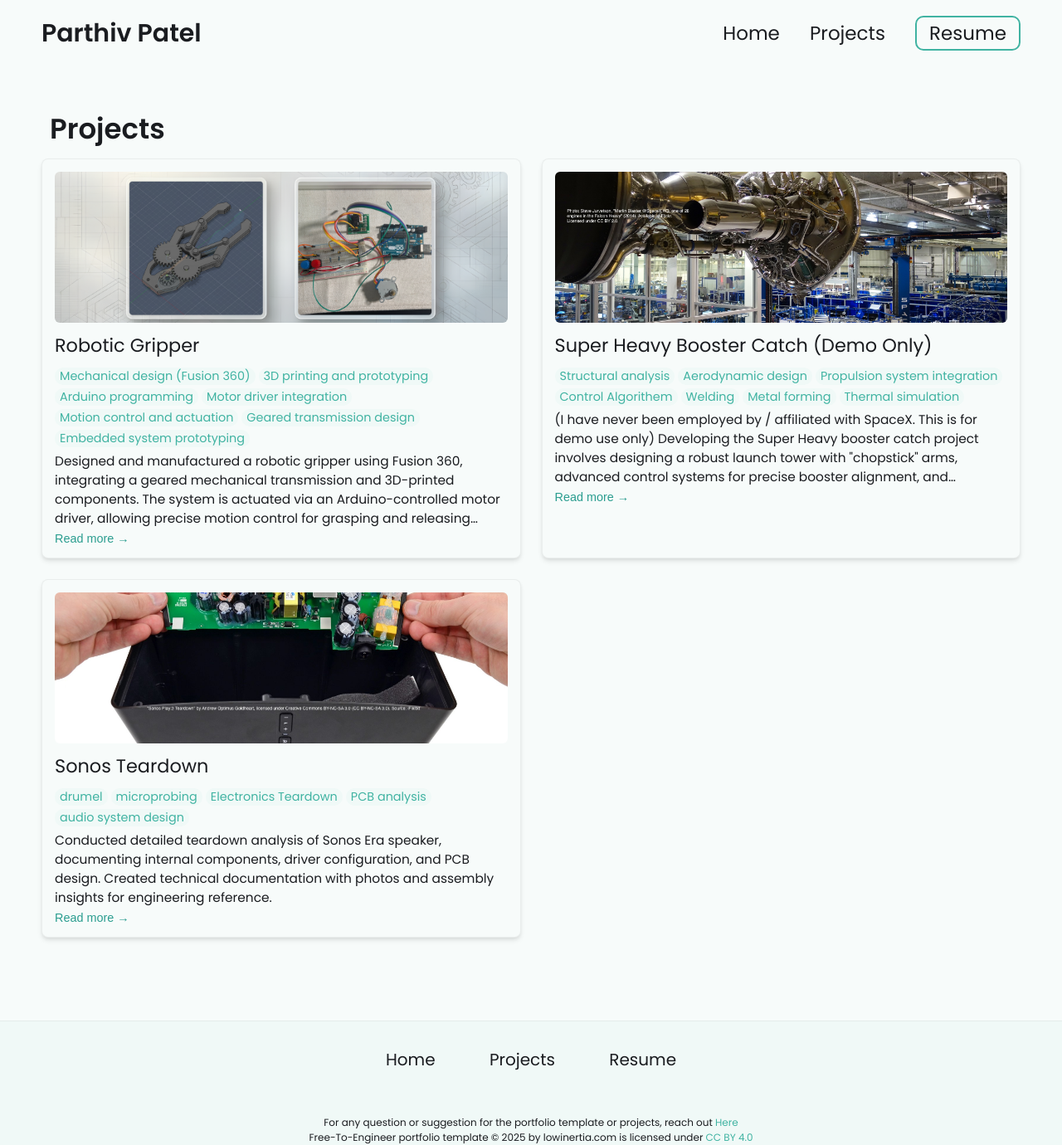
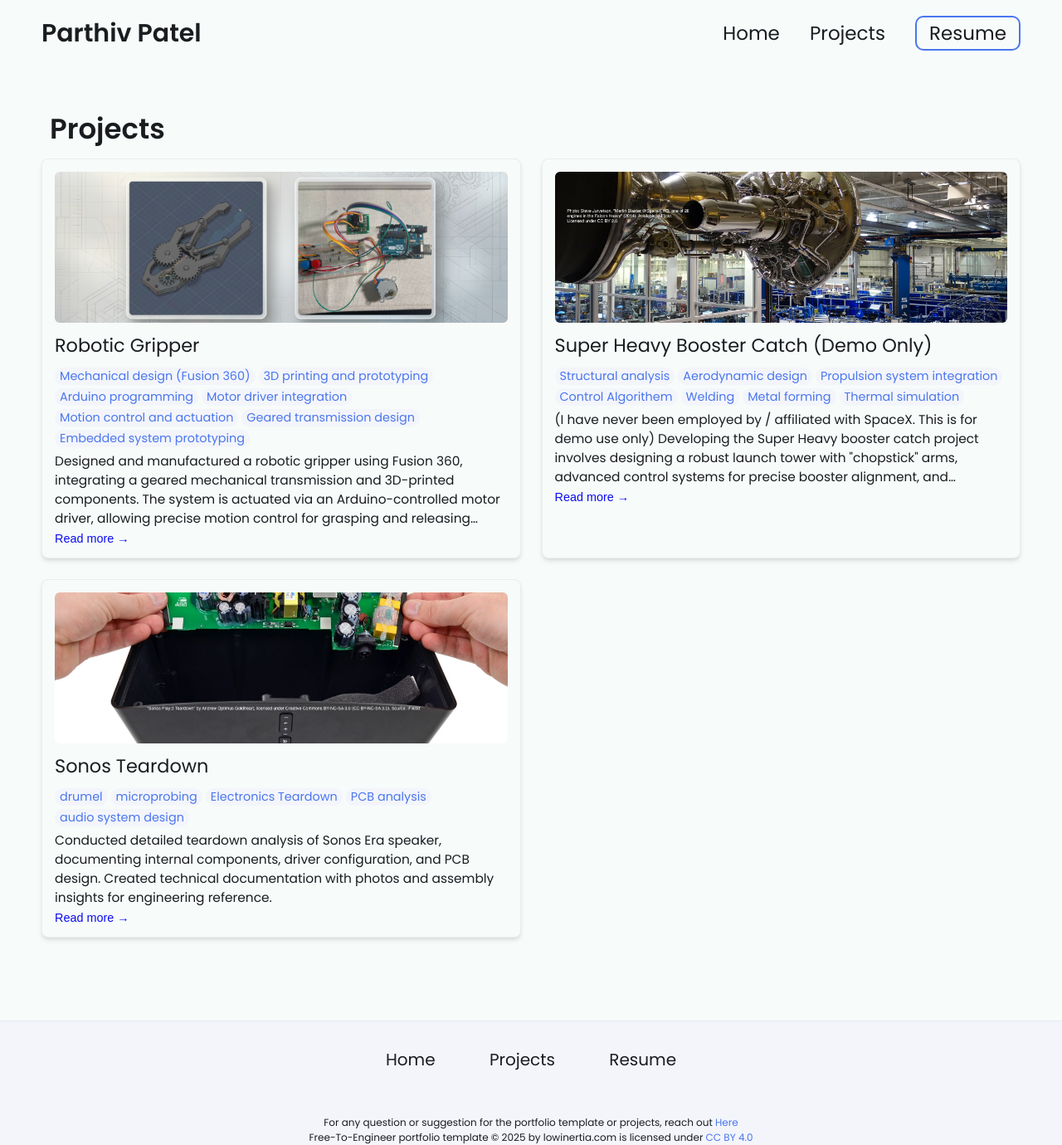
Before and after one commit to ParthivSecure/ParthivSecure.github.io, a Jekyll site: the page built from projects.html, in a window 1280 px wide. Shown: the whole page at 83% size. Built offline with Jekyll 4.4.1, drawn with Linux system fonts in a browser that asks for light colours.

Commit message:
Update _config.yml color theme

```diff
--- a/_config.yml
+++ b/_config.yml
@@ -86,11 +86,11 @@ formspree-key:   xqedzgny
 # Active theme (Updatethis to switch themes). Make sure to keep the indentation the samne.
 colors: # this is the basic theme
   text: "#1a1c20"
-  border: "#e0f2ef"
-  link: "#40b3a2"
-  highlight: "#2a9d8f"
+  border: "#ddd"
+  link: "#4a76ee"
+  highlight: "#0c0cf2"
   background: "#f7fbfa"
-  light_background: "#f0f9f7"
+  light_background: "#f3f5fb"
 
 # A few examples.
 basic theme:
```
